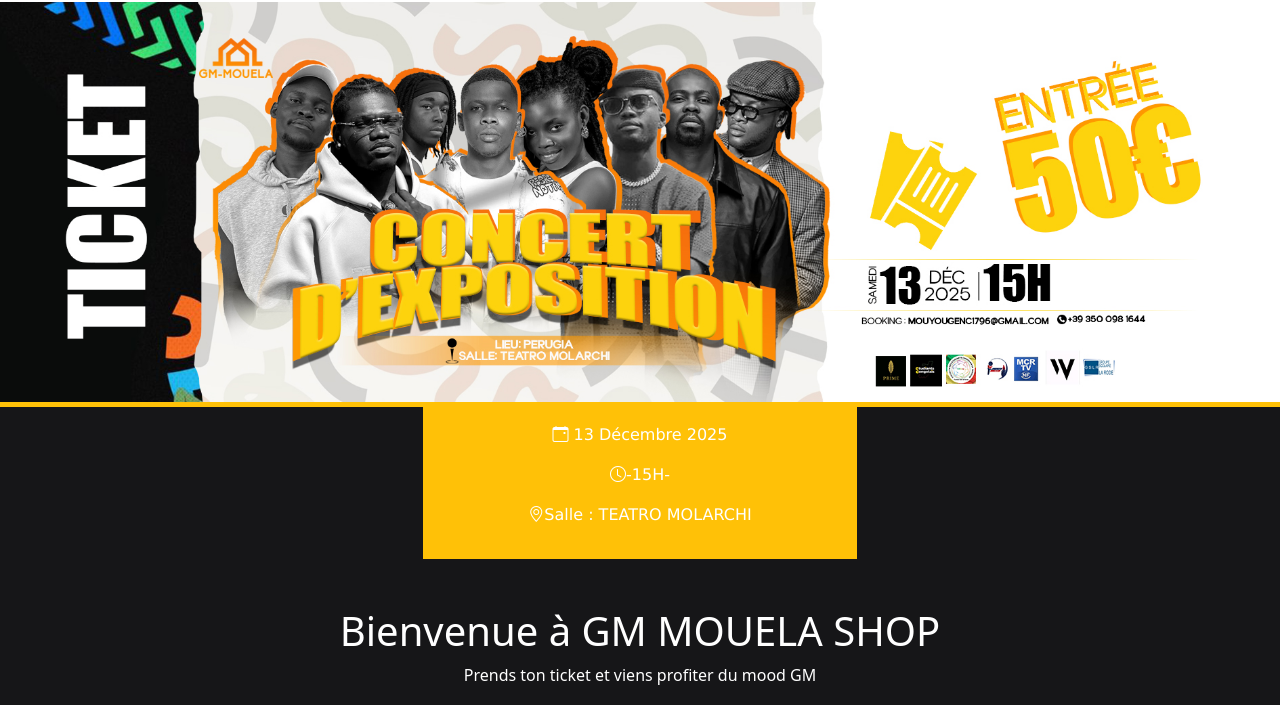
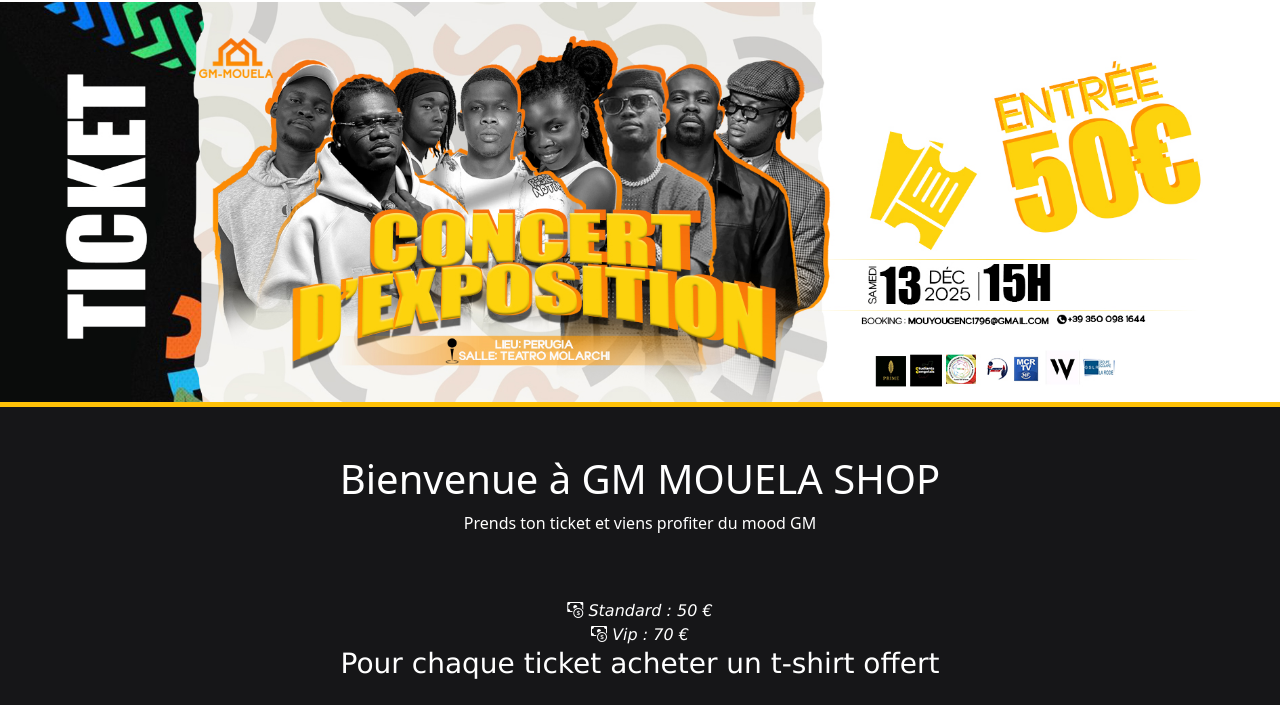
Before and after one commit to Nel-mk/gmmouelaN, a plain HTML site: page index.html in a window 1280 px wide. Shown: the part 95-800 px from the top of the page. Drawn offline with nearby package versions, Linux system fonts and the light colour scheme; a script that the page names is missing; a small style sheet from the web is missing.

```diff
--- a/index.html
+++ b/index.html
@@ -45,8 +45,8 @@
         <img src="image/CD-TICKET.jpg" alt=" image de la bannière" class="img-fluid w-100 border-bottom border-warning border-5">
     </section>
 
-    <div class="row text-center ">
-        <div class="col-md-4 offset-4 bg-warning text-white p-3 evenement">
+  <!--  <div class="row text-center ">
+        <div class="col-md-4 bg-warning text-white p-3 evenement">
             <p>
                 <i class="bi bi-calendar-event"></i> 13 Décembre 2025
             </p>
@@ -59,7 +59,7 @@
         </div>
 
     </div>
-
+-->
     <div class="row">
         <div class="text-center mt-5 text-white ">
             <h1>Bienvenue à GM MOUELA SHOP</h1>
```
